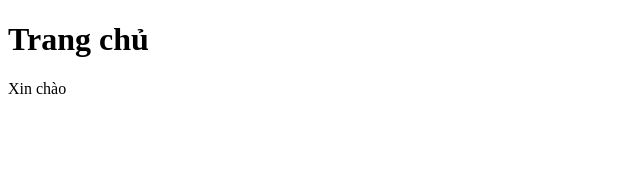
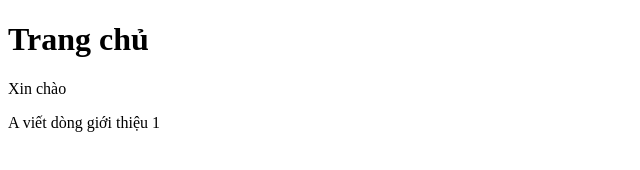
Before and after one commit to namdp-28tech/hoc-git, a plain HTML site: page index.html in a window 1280 px wide. Shown: the whole page, without its empty margins (0-640 px from the left). Drawn offline with Linux system fonts and the light colour scheme.

Commit message:
A thêm text 1

```diff
--- a/index.html
+++ b/index.html
@@ -8,5 +8,6 @@
 <body>
   <h1>Trang chủ</h1>
   <p>Xin chào</p>
+  <p>A viết dòng giới thiệu 1</p>
 </body>
 </html>
```
